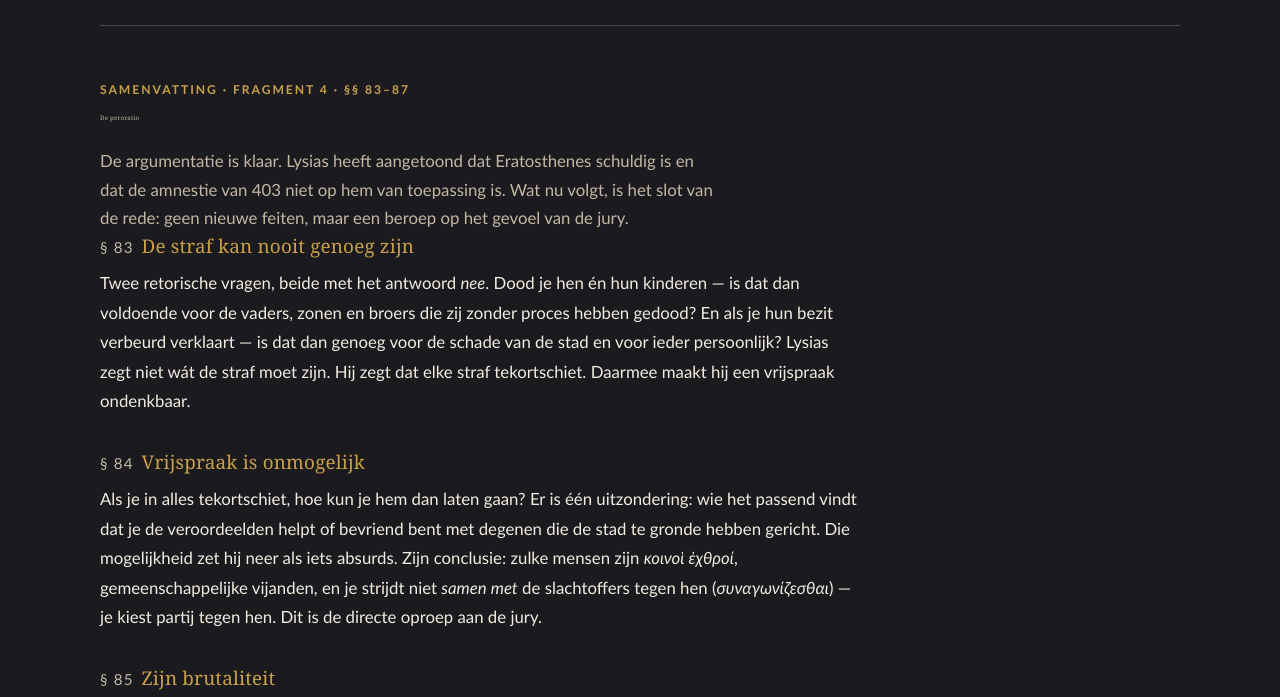
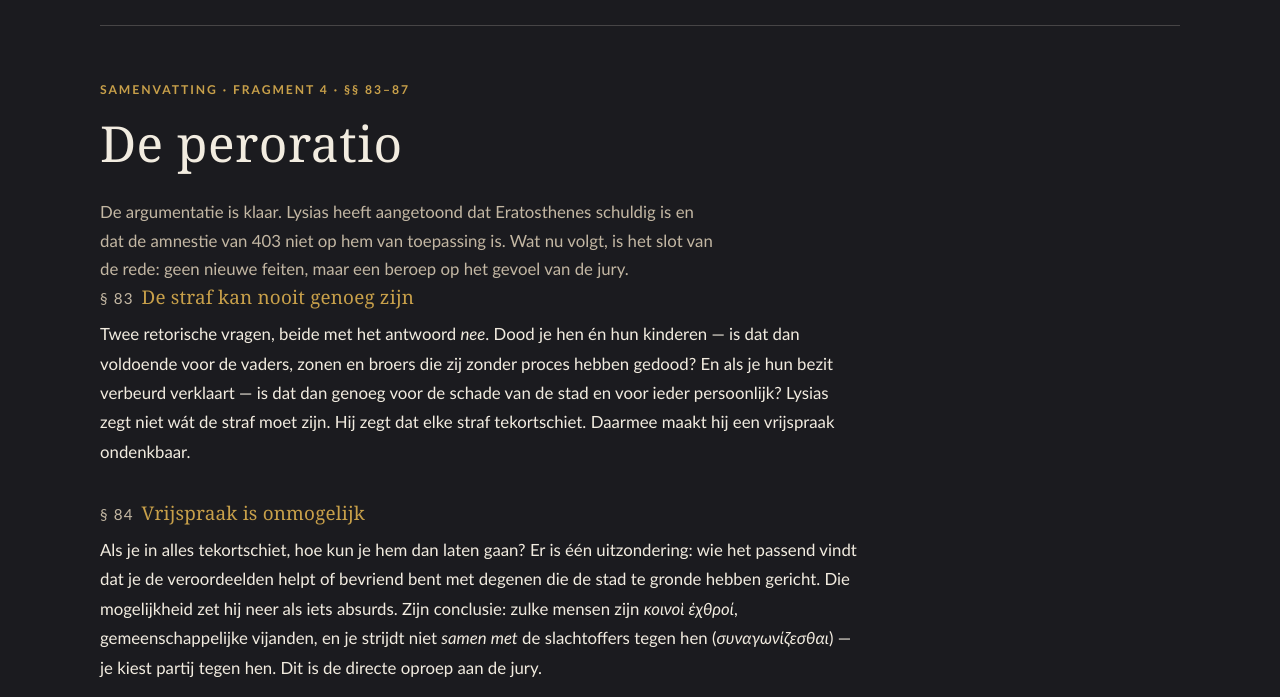
Before and after one commit to RobMentingEidola/lysias, a plain HTML site: page samenvatting-fragment-4.html in a window 1280 px wide. Shown: the part 59-756 px from the top of the page. Drawn offline with Linux system fonts and the light colour scheme.

Commit message:
Titel op samenvattingspagina groot

```diff
--- a/samenvatting-fragment-4.html
+++ b/samenvatting-fragment-4.html
@@ -111,10 +111,13 @@
 
     .greek-title {
       display: block;
-      margin-top: 10px;
-      color: var(--muted);
-      font-size: .38em;
-      letter-spacing: .04em;
+      margin: 6px 0 10px;
+      color: var(--ink);
+      font-family: var(--serif);
+      font-size: clamp(2rem, 6vw, 3.1rem);
+      font-weight: 400;
+      letter-spacing: .01em;
+      line-height: 1.15;
     }
 
     .lead {
```
